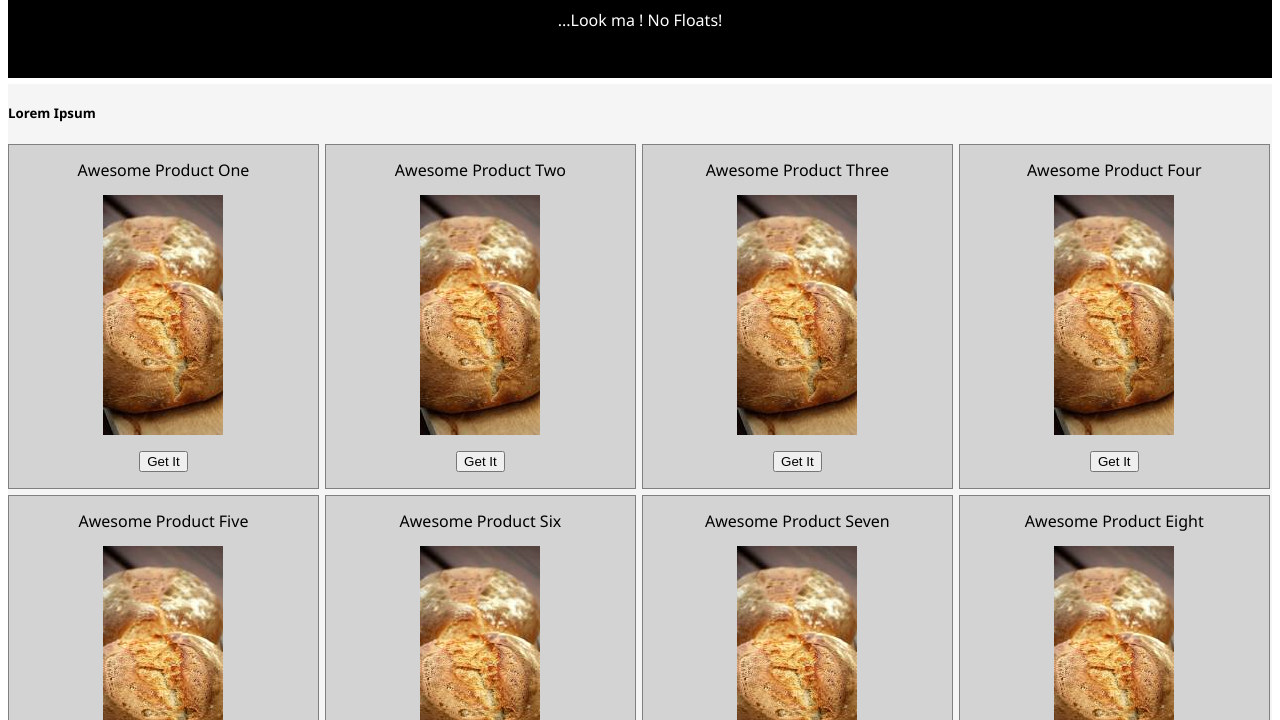
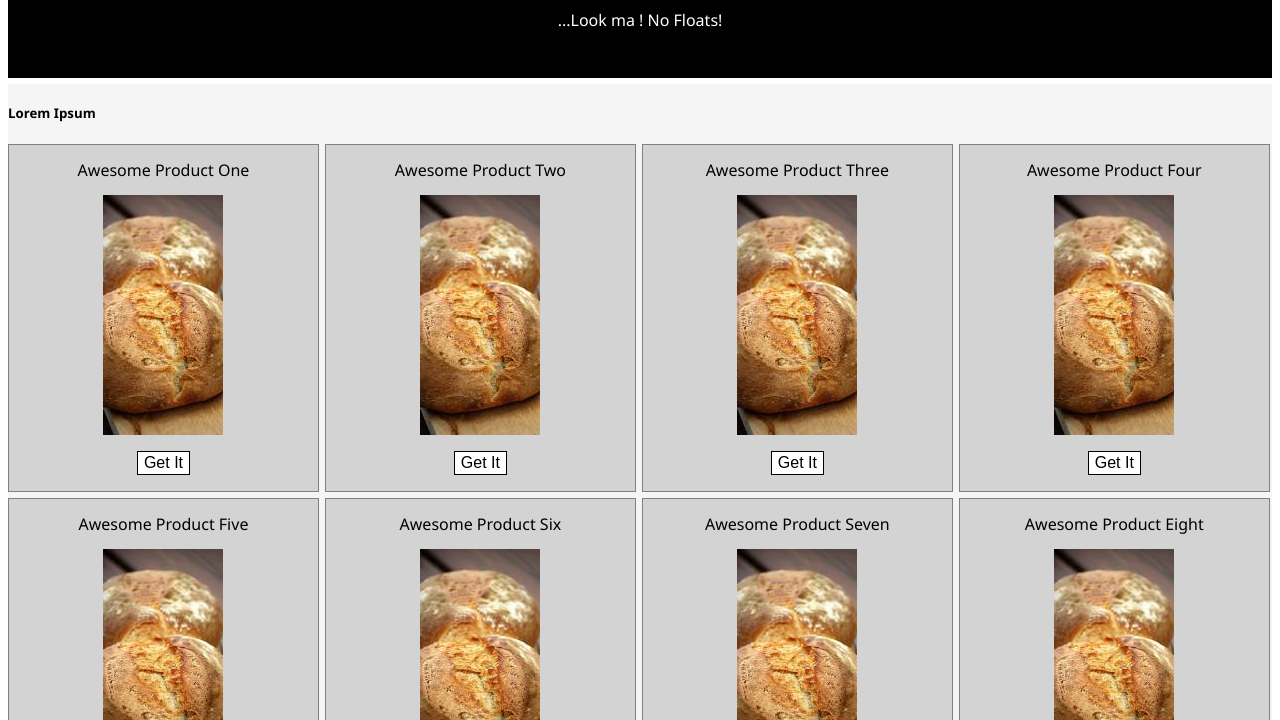
Before and after one commit to hariKarthic/cssgrids, a website: page index.html in a window 1280 px wide. Shown: the part 80-800 px from the top of the page. Drawn offline with Linux system fonts and the light colour scheme.

Commit message:
Updated button styles...

```diff
--- a/styles/styles.css
+++ b/styles/styles.css
@@ -2,6 +2,17 @@
 body {
     font-family: 'Segoe UI', Tahoma, Geneva, Verdana, sans-serif;
     font-size: 16px;
+}
+
+
+
+button{
+    border:1px solid black;
+    color:black;
+    background-color: #fff;
+    font-size:1rem;
+    min-height: 24px;
+    min-width: 48px;
 }
 
 /*
```
